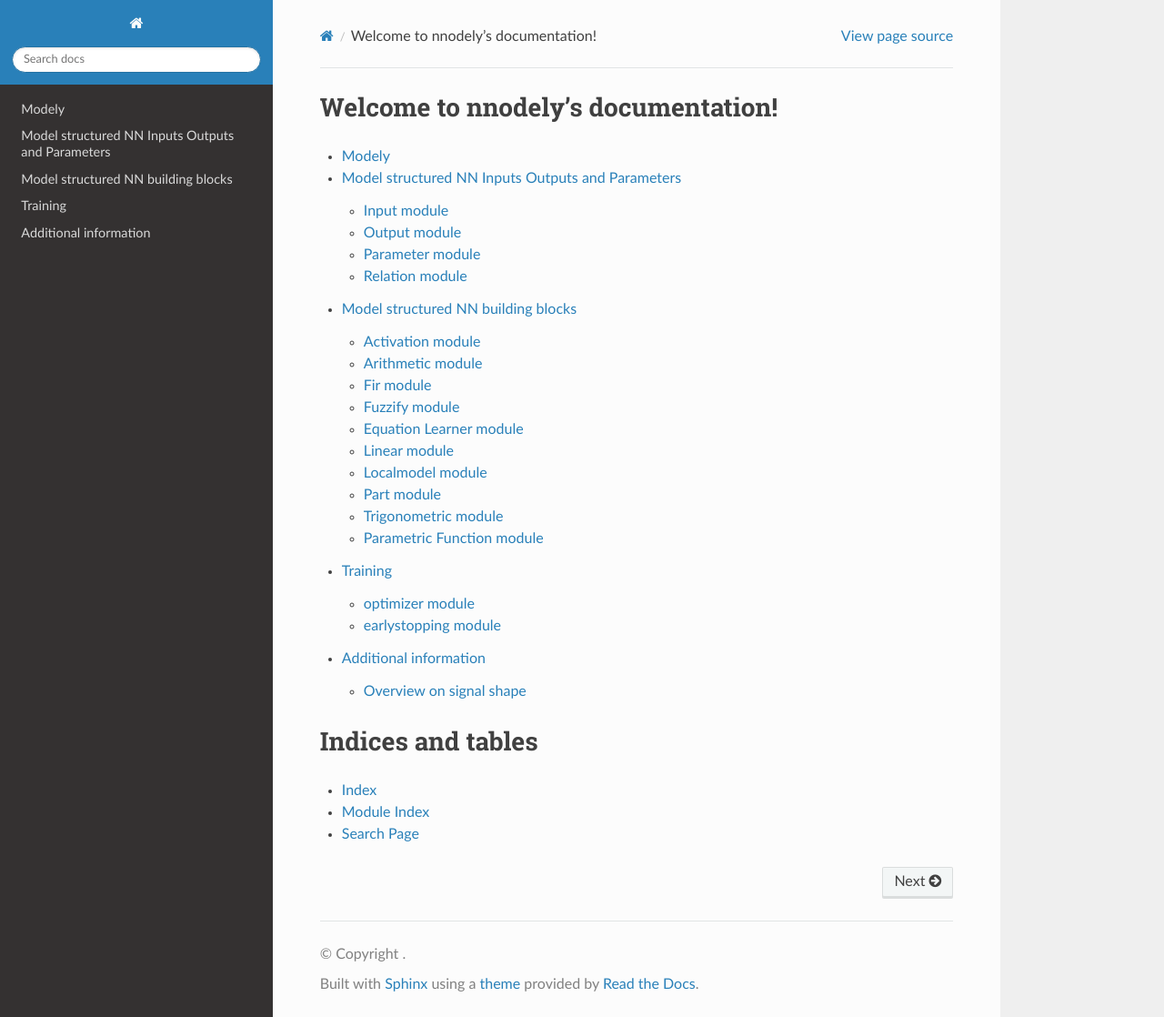
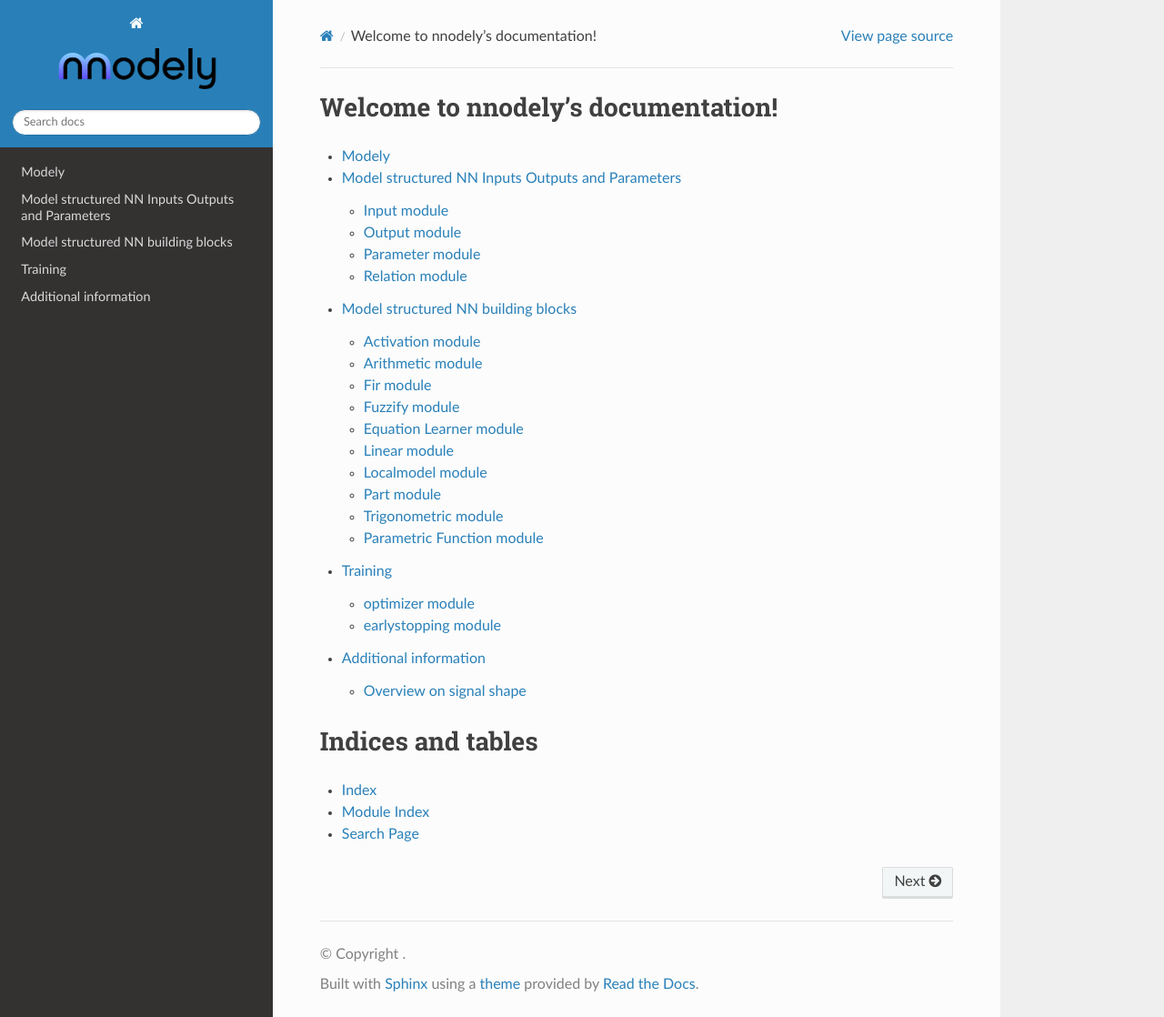
Before and after one commit to Francesco-Baroni/nnodely, a Sphinx documentation site: the page built from docs/index.rst, in a window 1280 px wide and 1118 px high. Shown: the whole window at 91% size. Built offline with Sphinx 7.4.7 and the Read the Docs theme 3.1.0, drawn with Linux system fonts in a browser that asks for light colours.

Commit message:
Logo added to the documentation

```diff
--- a/docs/conf.py
+++ b/docs/conf.py
@@ -42,7 +42,8 @@
 # -- Options for HTML output -------------------------------------------------
 
 html_theme = "sphinx_rtd_theme"
-html_static_path = []
+html_static_path = ['_static']
+html_logo = '_static/logo.png'
 
 # -- Options for EPUB output -------------------------------------------------
 epub_copyright = '2024, tonegas'  # Add this line
```
Also changed, not shown: docs/_static/logo.png (added).
